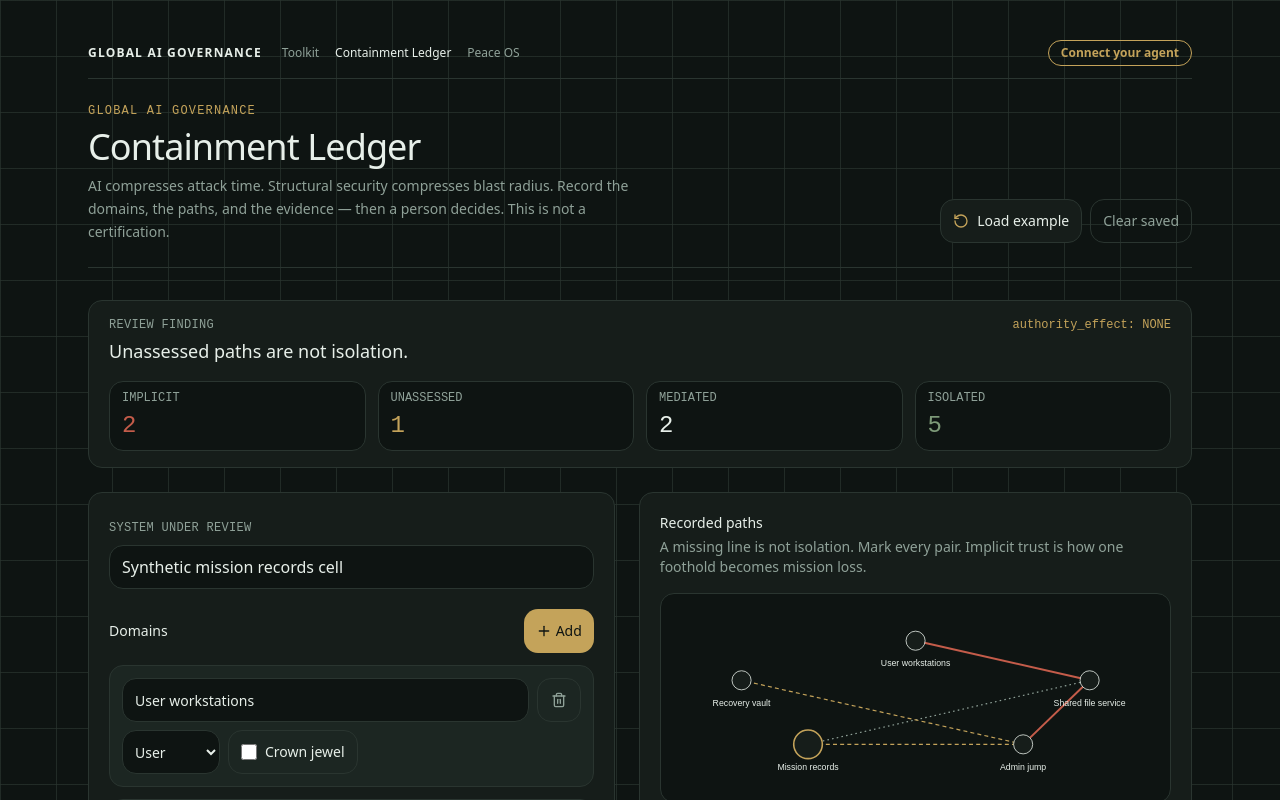
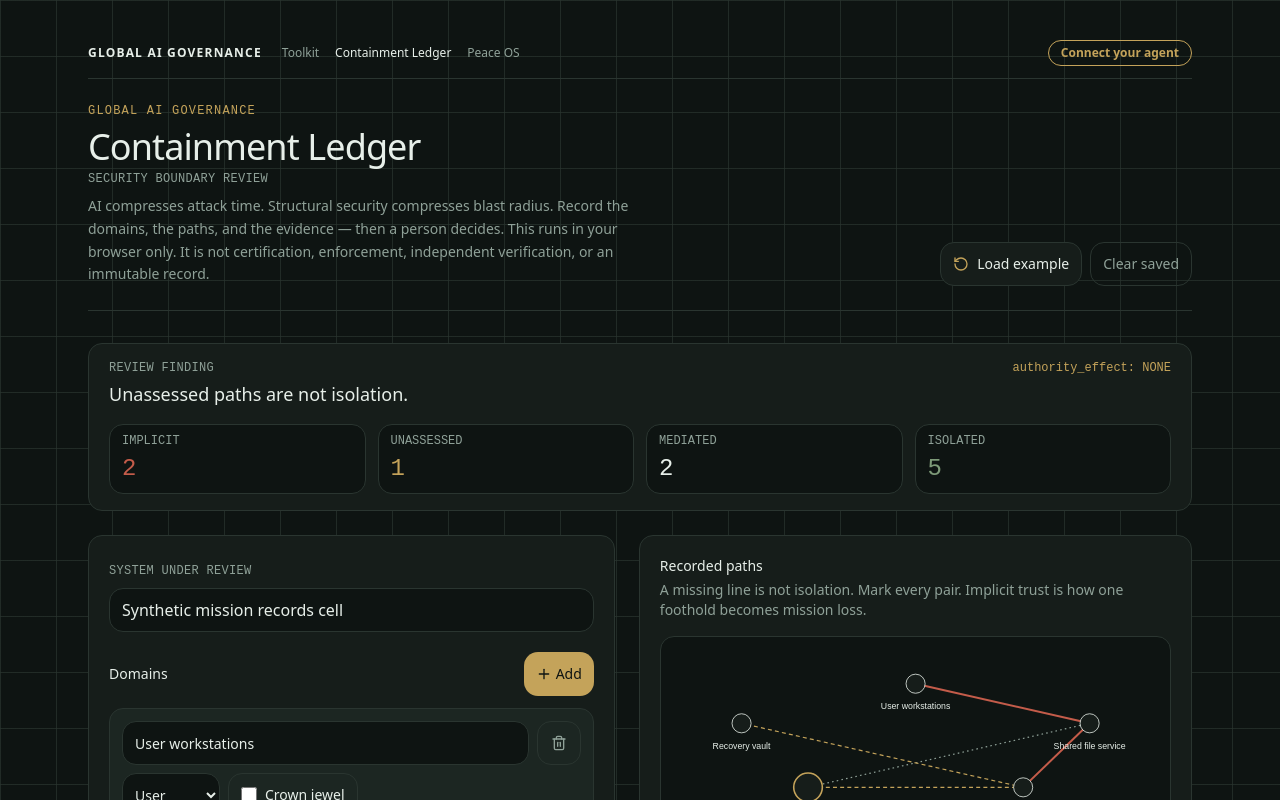
Before and after one commit to GLOBAL-AI-GOVERNANCE/containment-ledger, a React (Vite) app: page / in a window 1280 px wide. Shown: the top 800 px of the page. Built offline with nearby package versions, Linux system fonts and the light colour scheme.

Commit message:
Scope to present capability: Security Boundary Review subtitle, independence from ACRF, documented limitations, AI Governance MCP link (#6)

```diff
--- a/index.html
+++ b/index.html
@@ -3,10 +3,10 @@
   <head>
     <meta charset="UTF-8" />
     <meta name="viewport" content="width=device-width, initial-scale=1.0" />
-    <title>Containment Ledger</title>
+    <title>Containment Ledger · Security Boundary Review</title>
     <meta
       name="description"
-      content="A structural review for one system. Name the domains, mark every path, and record evidence before a human disposition. Not certification."
+      content="Security Boundary Review: a local, browser-based review of security domains, boundary paths, evidence marks, and a human disposition. Not certification, enforcement, or an immutable record."
     />
     <link rel="icon" href="%BASE_URL%favicon.svg" type="image/svg+xml" />
   </head>
--- a/src/components/ledger-app.tsx
+++ b/src/components/ledger-app.tsx
@@ -169,6 +169,7 @@ export function LedgerApp() {
       <main className="mx-auto min-h-screen max-w-6xl px-4 py-10">
         <p className="font-mono text-xs tracking-widest text-brass uppercase">Global AI Governance</p>
         <h1 className="mt-2 text-3xl font-medium text-bone">Containment Ledger</h1>
+        <p className="mt-1 font-mono text-xs tracking-wide text-mist uppercase">Security Boundary Review</p>
         <p className="mt-2 max-w-xl text-sm text-mist">
           AI compresses attack time. Structural security compresses blast radius.
         </p>
@@ -201,9 +202,10 @@ export function LedgerApp() {
         <div>
           <p className="font-mono text-xs tracking-widest text-brass uppercase">Global AI Governance</p>
           <h1 className="mt-2 text-3xl font-medium tracking-tight text-bone sm:text-4xl">Containment Ledger</h1>
+          <p className="mt-1 font-mono text-xs tracking-wide text-mist uppercase">Security Boundary Review</p>
           <p className="mt-2 max-w-xl text-sm leading-relaxed text-mist">
             AI compresses attack time. Structural security compresses blast radius. Record the domains, the paths,
-            and the evidence — then a person decides. This is not a certification.
+            and the evidence — then a person decides. This runs in your browser only. It is not certification, enforcement, independent verification, or an immutable record.
           </p>
         </div>
         <div className="flex flex-wrap gap-2">
```
Also changed, not shown: 1 other file (tests, documents, lock files or other folders).
